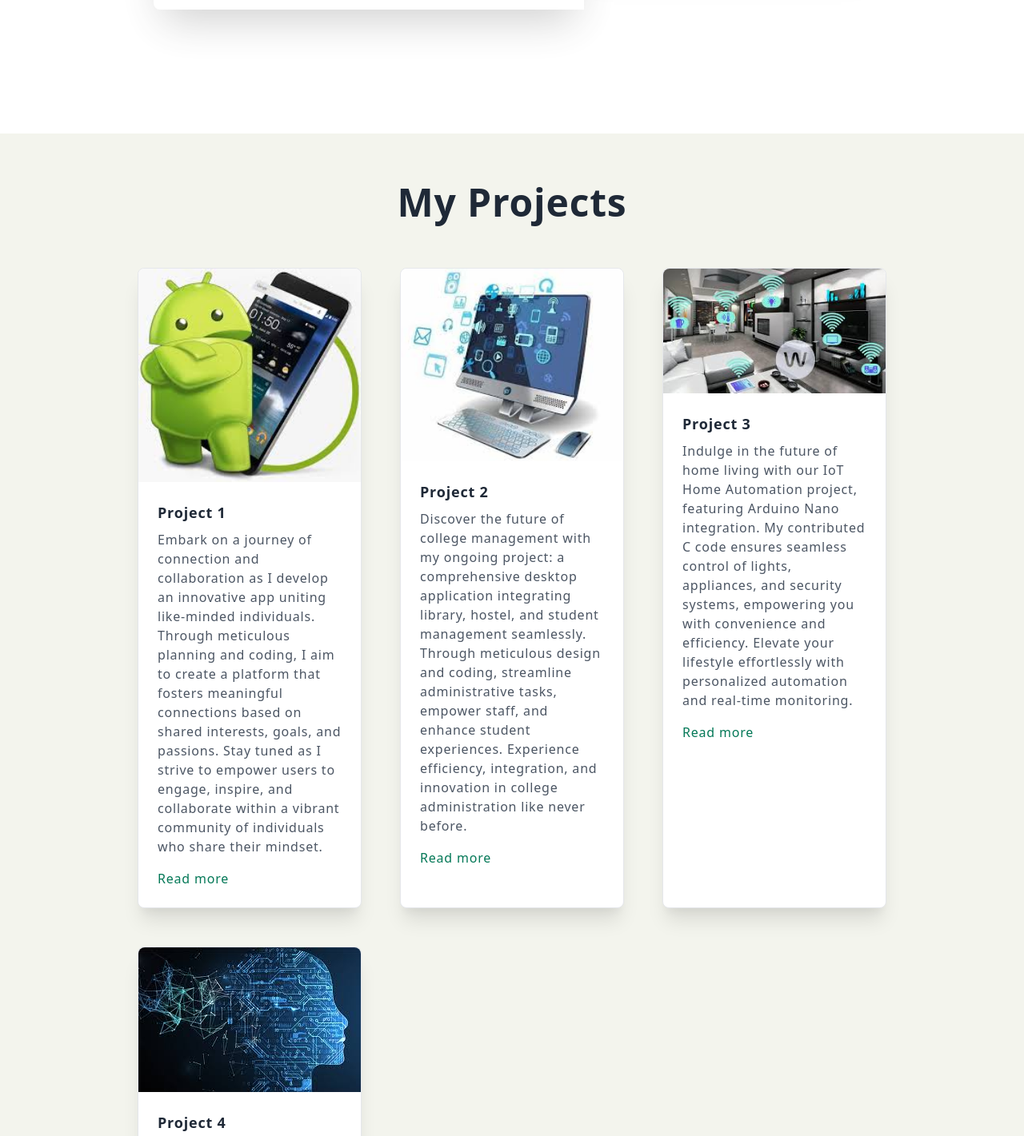
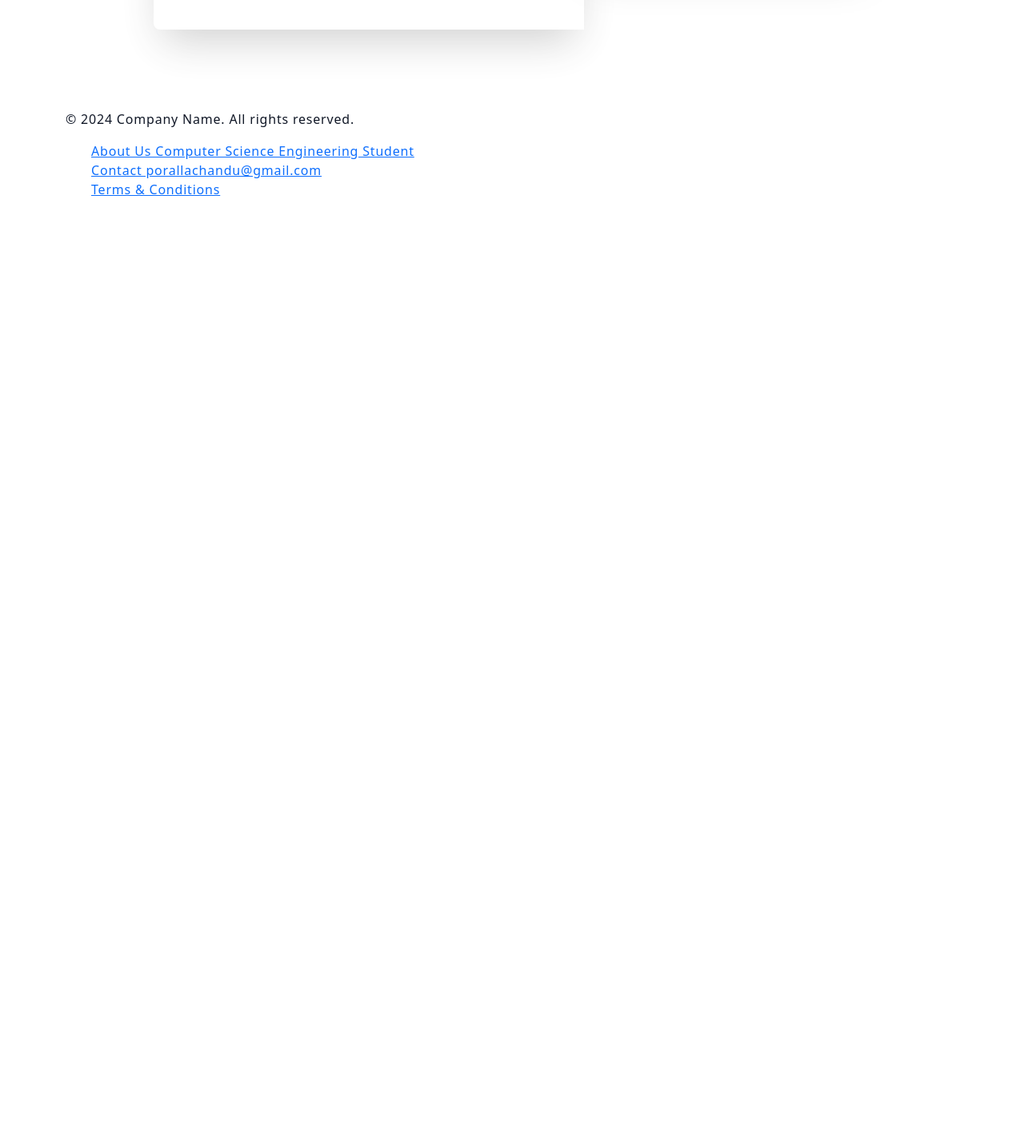
Before and after one commit to Chanduporalla/myweb, a plain HTML site: page index.html in a window 1280 px wide. Shown: the part 733-2154 px from the top of the page at 80% size. After the commit the page ends 998 px from the top, so only its background shows below. Drawn offline with nearby package versions, Linux system fonts and the light colour scheme.

Commit message:
Update index.html

```diff
--- a/index.html
+++ b/index.html
@@ -12,31 +12,38 @@
     <link rel="stylesheet" href="https://unpkg.com/tailwindcss@2.2.19/dist/tailwind.min.css" />
     <!--Replace with your tailwind.css once created-->
     <link rel="stylesheet" href="home.css">
-    <style>
-    footer {
-      background-color: #f2f2f2;
-      padding: 20px 0;
-      text-align: center;
-    }
+    <link rel="stylesheet" href=" 	https://cdn.jsdelivr.net/npm/bootstrap@5.3.3/dist/css/bootstrap.min.css">
 
-    .container {
-      max-width: 1000px;
-      margin: 0 auto;
-    }
+</head>
+<nav class="navbar navbar-expand-lg bg-body-tertiary">
+    <div class="container-fluid">
+      <a class="navbar-brand" href="#">Developer Poralla</a>
+      <button class="navbar-toggler" type="button" data-bs-toggle="collapse" data-bs-target="#navbarNavDropdown" aria-controls="navbarNavDropdown" aria-expanded="false" aria-label="Toggle navigation">
+        <span class="navbar-toggler-icon"></span>
+      </button>
+      <div class="collapse navbar-collapse" id="navbarNavDropdown">
+        <ul class="navbar-nav">
 
-    footer a {
-      color: #333;
-      text-decoration: none;
-      padding: 5px 10px;
-    }
+          <li class="nav-item">
+            <a class="nav-link" href="resources/projects.html">Projects</a>
+          </li>
+          <li class="nav-item">
+            <a class="nav-link" href="connect.html">Let's Connect</a>
+          </li>
+          <li class="nav-item dropdown">
+            <a class="nav-link dropdown-toggle" href="#" role="button" data-bs-toggle="dropdown" aria-expanded="false">
+              More
+            </a>
+            <ul class="dropdown-menu">
+              <li><a class="dropdown-item" href="#">to be released</a></li>
+              <li><a class="dropdown-item" href="#">to be released</a></li>
 
-    footer a:hover {
-      color: #000;
-    }
-
-    </style>
-</head>
-
+            </ul>
+          </li>
+        </ul>
+      </div>
+    </div>
+  </nav>
 <body class="font-sans antialiased text-gray-900 leading-normal tracking-wider">
     <div class="max-w-4xl flex items-center h-auto lg:h-screen flex-wrap mx-auto my-32 lg:my-0">
         <!--Main Col-->
@@ -128,71 +135,6 @@
         </div>
     </div>
    <div style="width: 100px; height: 100px;"></div>
- <!-- Projects Section -->
-<section class="py-8" style="background-color: #f3f4ed;">
-    <div class="container mx-auto px-2 pt-4 pb-12 text-gray-800">
-        <h1 class="w-full my-2 text-5xl font-bold leading-tight text-center">My Projects</h1>
-        <div class="w-full mb-4">
-            <div class="h-1 mx-auto gradient w-64 opacity-25 my-0 py-0 rounded-t"></div>
-        </div>
-
-        <div class="flex flex-wrap">
-            <!-- Project Cards -->
-            <div class="w-full sm:w-1/2 md:w-1/2 lg:w-1/3 xl:w-1/3 p-6">
-                <div class="bg-white border rounded-lg shadow-xl h-full">
-                    <img src="resources/android.jpeg" class="w-full rounded-t-lg">
-                    <div class="p-6">
-                        <h2 class="font-semibold text-lg text-gray-800">Project 1</h2>
-                        <p class="mt-2 text-gray-600">Embark on a journey of connection and collaboration as I develop an innovative app uniting like-minded individuals. Through meticulous planning and coding, I aim to create a platform that fosters meaningful connections based on shared interests, goals, and passions. Stay tuned as I strive to empower users to engage, inspire, and collaborate within a vibrant community of individuals who share their mindset.</p>
-                        <div class="mt-4">
-                            <a href="#" class="text-green-700 hover:underline">Read more</a>
-                        </div>
-                    </div>
-                </div>
-            </div>
-
-            <div class="w-full sm:w-1/2 md:w-1/2 lg:w-1/3 xl:w-1/3 p-6">
-                <div class="bg-white border rounded-lg shadow-xl h-full">
-                    <img src="resources/desktop.jpeg" class="w-full rounded-t-lg">
-                    <div class="p-6">
-                        <h2 class="font-semibold text-lg text-gray-800">Project 2</h2>
-                        <p class="mt-2 text-gray-600">Discover the future of college management with my ongoing project: a comprehensive desktop application integrating library, hostel, and student management seamlessly. Through meticulous design and coding, streamline administrative tasks, empower staff, and enhance student experiences. Experience efficiency, integration, and innovation in college administration like never before.</p>
-                        <div class="mt-4">
-                            <a href="#" class="text-green-700 hover:underline">Read more</a>
-                        </div>
-                    </div>
-                </div>
-            </div>
-
-            <div class="w-full sm:w-1/2 md:w-1/2 lg:w-1/3 xl:w-1/3 p-6">
-                <div class="bg-white border rounded-lg shadow-xl h-full">
-                    <img src="resources/iot.jpeg" class="w-full rounded-t-lg">
-                    <div class="p-6">
-                        <h2 class="font-semibold text-lg text-gray-800">Project 3</h2>
-                        <p class="mt-2 text-gray-600">Indulge in the future of home living with our IoT Home Automation project, featuring Arduino Nano integration. My contributed C code ensures seamless control of lights, appliances, and security systems, empowering you with convenience and efficiency. Elevate your lifestyle effortlessly with personalized automation and real-time monitoring.</p>
-                        <div class="mt-4">
-                            <a href="#" class="text-green-700 hover:underline">Read more</a>
-                        </div>
-                    </div>
-                </div>
-            </div>
-
-            <div class="w-full sm:w-1/2 md:w-1/2 lg:w-1/3 xl:w-1/3 p-6">
-                <div class="bg-white border rounded-lg shadow-xl h-full">
-                    <img src="resources/algo.jpeg" class="w-full rounded-t-lg">
-                    <div class="p-6">
-                        <h2 class="font-semibold text-lg text-gray-800">Project 4</h2>
-                        <p class="mt-2 text-gray-600">In our project, we're focused on refining machine learning algorithms to enhance the [Connecting App Name]'s ability to match users based on their interests and mindset. Through continuous experimentation and optimization, we're creating a personalized platform that fosters meaningful connections. Our goal is to ensure the app remains innovative in facilitating genuine interactions among its users.</p>
-                        <div class="mt-4">
-                            <a href="#" class="text-green-700 hover:underline">Read more</a>
-                        </div>
-                    </div>
-                </div>
-            </div>
-        </div>
-    </div>
-</section>
-
 
     <footer>
   <div class="container">
@@ -205,6 +147,7 @@
   </div>
 </footer>
     <script src="home.js"></script>
+    <script src=" 	https://cdn.jsdelivr.net/npm/bootstrap@5.3.3/dist/js/bootstrap.bundle.min.js"></script>
 
 </body>
 
```
